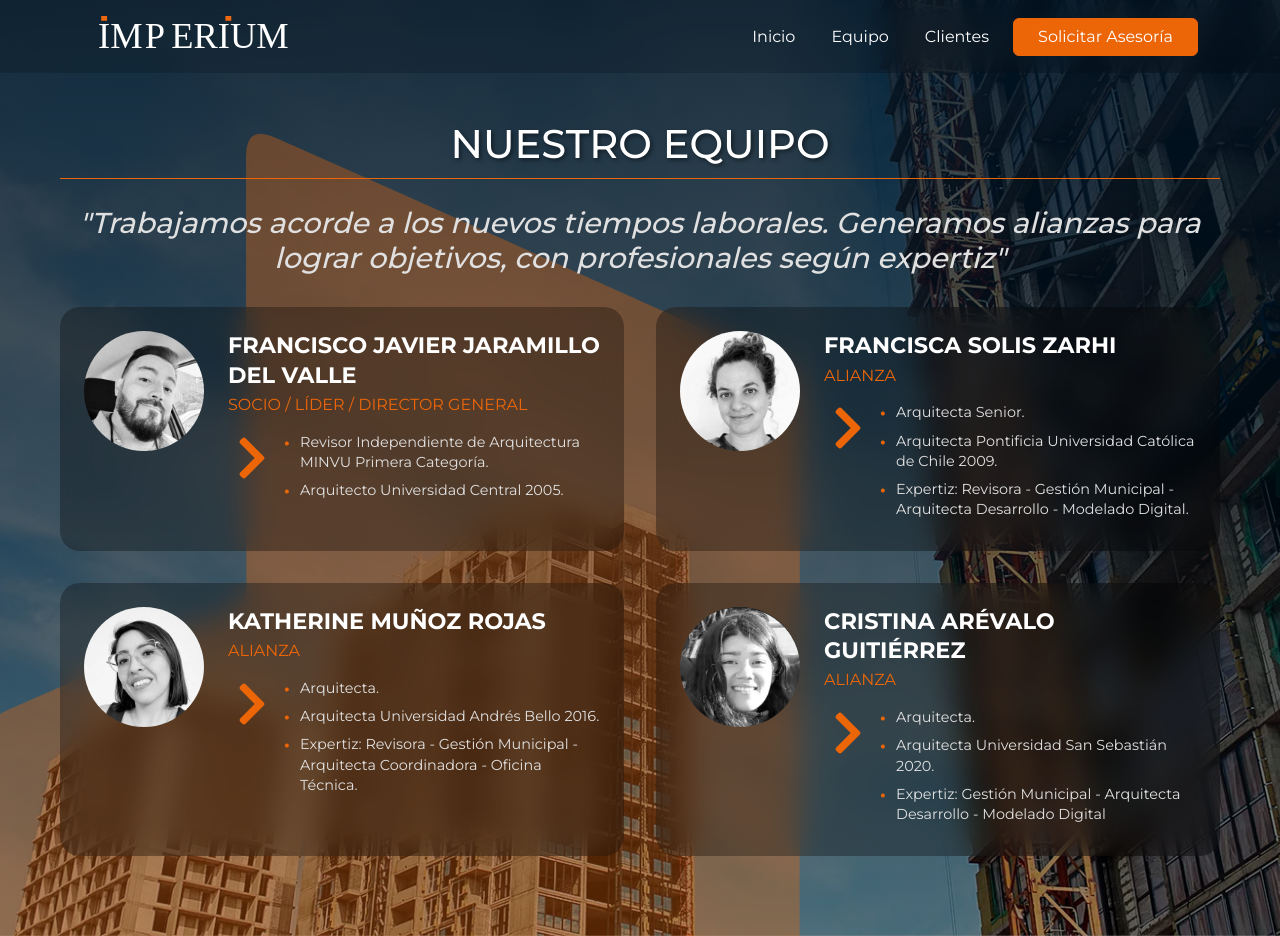
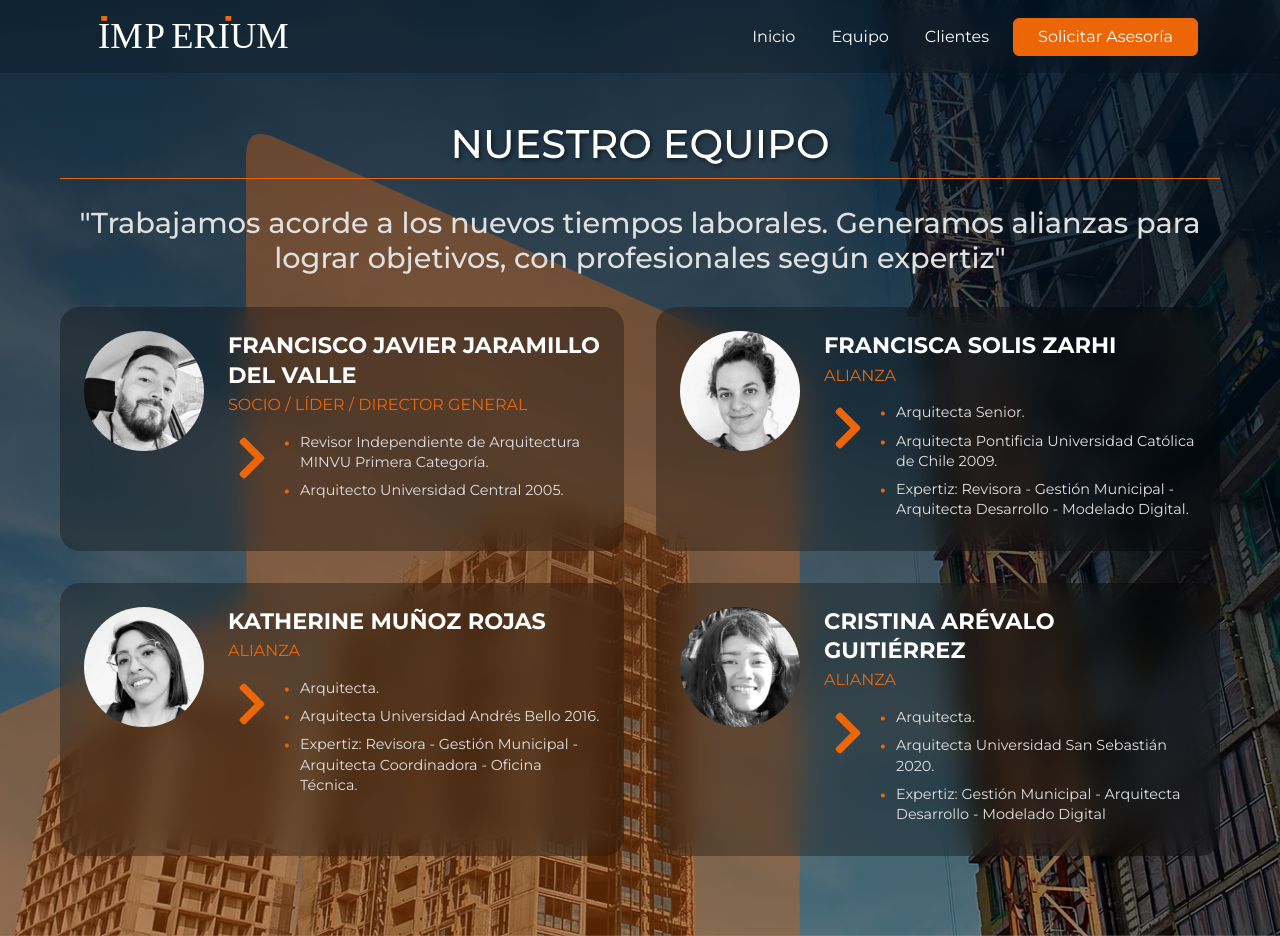
Before and after one commit to cristiansot/imperium-website, a React (Vite) app: page /equipo in a window 1280 px wide. Built offline with nearby package versions, Linux system fonts and the light colour scheme.

Commit message:
Texto medium en Equipo

```diff
--- a/src/assets/css/equipo.css
+++ b/src/assets/css/equipo.css
@@ -83,7 +83,7 @@
   margin: 2.4rem auto 2rem auto;
   max-width: 1200px;
   line-height: 1.2;
-  font-style: italic;
+  font-style: medium;
   position: relative;
   z-index: 3;
 }
```
